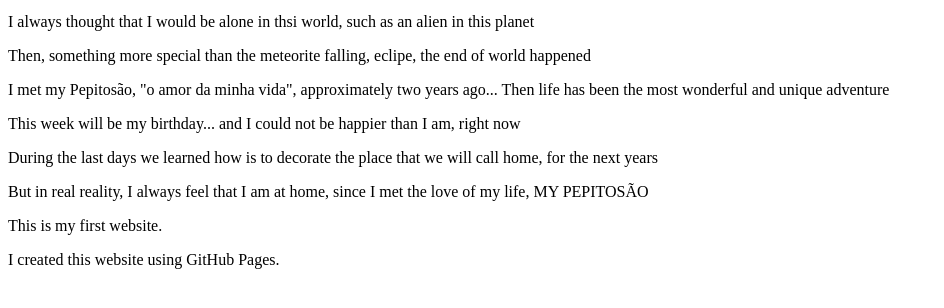
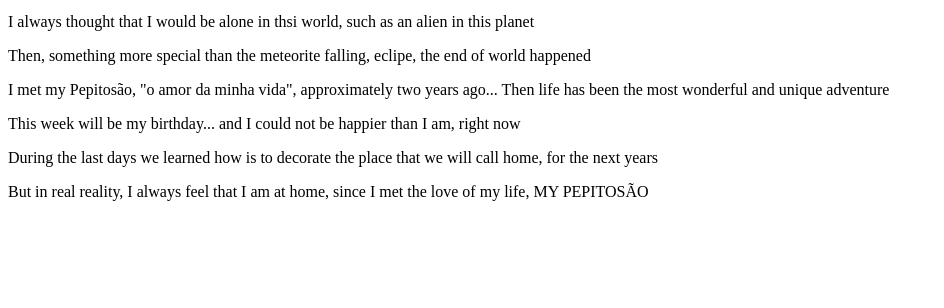
Before and after one commit to nilzellym/nilzellym.github.io, a plain HTML site: page index.html in a window 1280 px wide. Shown: the part 102-410 px from the top of the page, without its empty margins (0-944 px from the left). Drawn offline with Linux system fonts and the light colour scheme.

Commit message:
Delete introductory text from index.html
Removed introductory paragraphs about the website.

```diff
--- a/index.html
+++ b/index.html
@@ -27,12 +27,6 @@
 
     <p> But in real reality, I always feel that I am at home, since I met the love of my life, MY PEPITOSÃO </p>
 
-
-
-    <p>This is my first website.</p>
-
-    <p>I created this website using GitHub Pages.</p>
-
 </body>
 
 </html>
```
